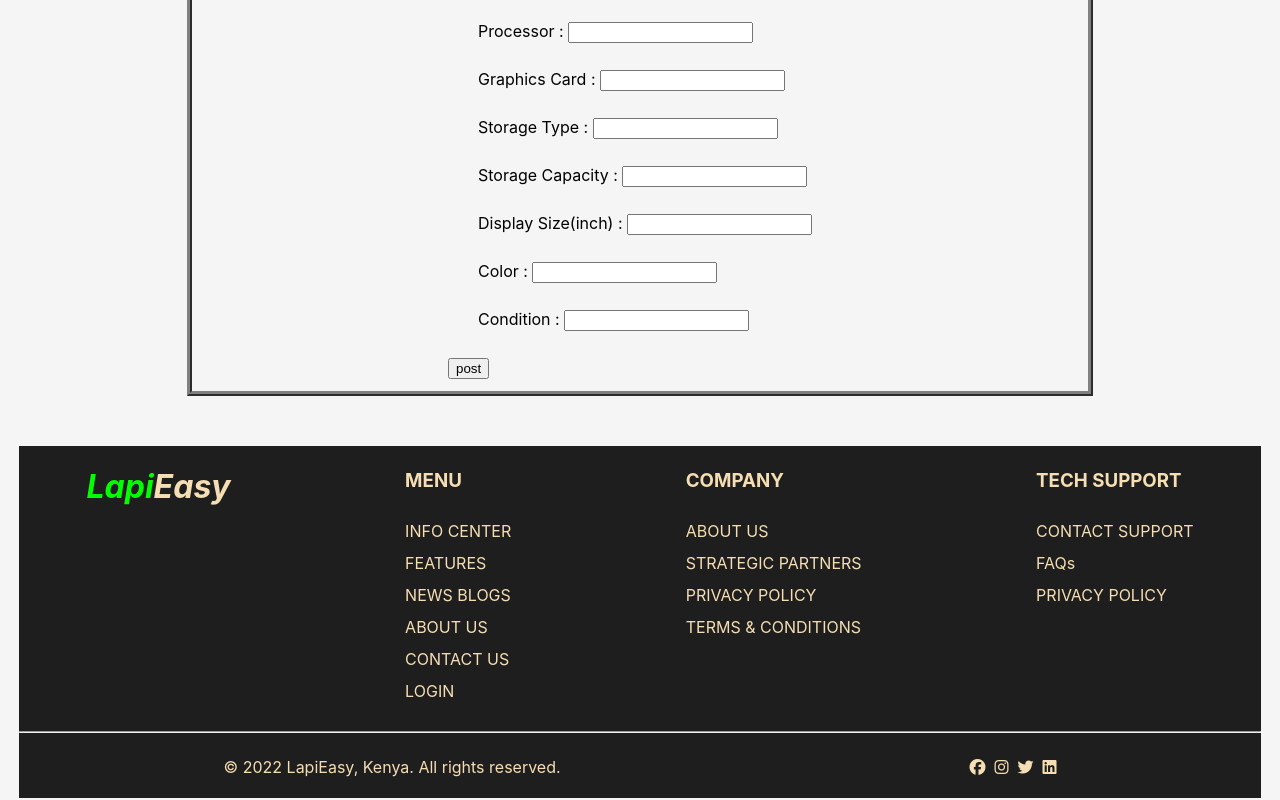
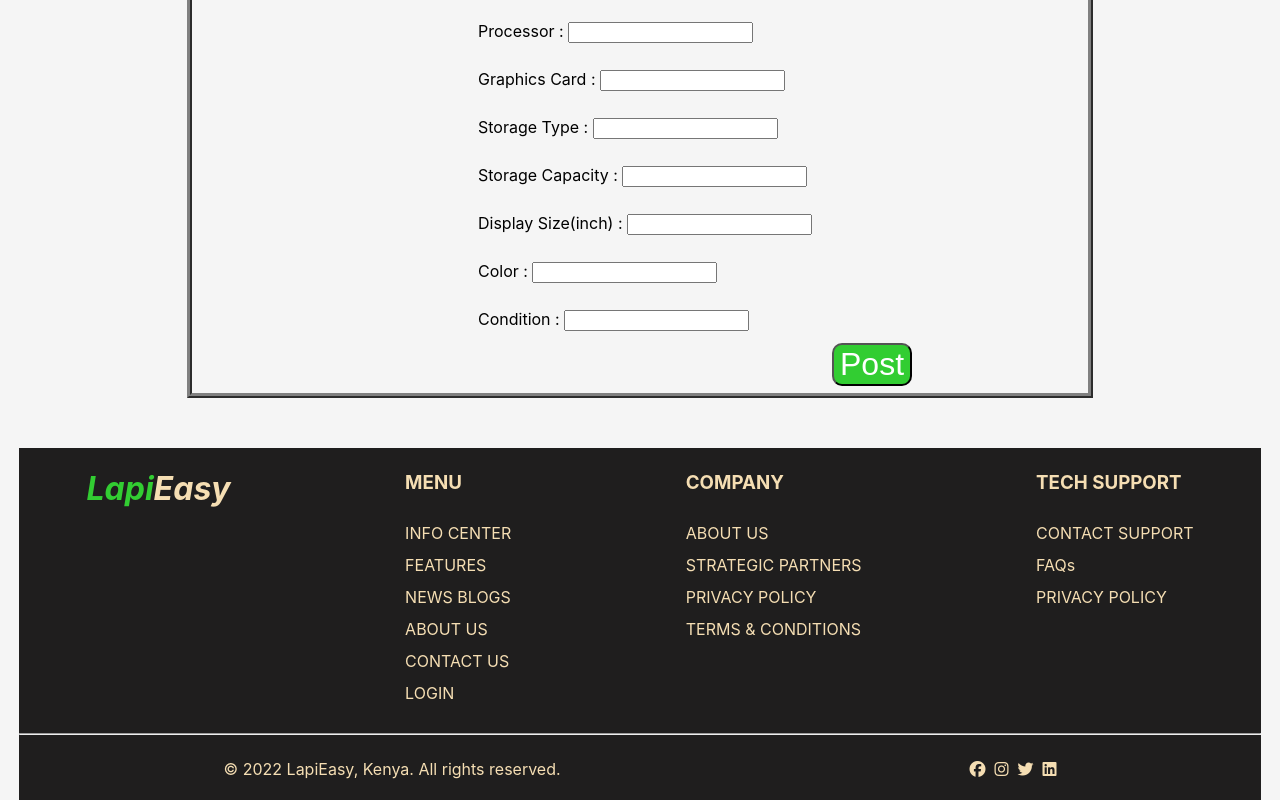
Before and after one commit to Patrick-Njiru/Lapi-Easy, a React (Create React App) app: page /sell in a window 1280 px wide. Shown: the part 695-1495 px from the top of the page. Built offline with nearby package versions, Linux system fonts and the light colour scheme; no server answers.

Commit message:
Style the submit input and modify file.

```diff
--- a/src/components/Sell.js
+++ b/src/components/Sell.js
@@ -51,7 +51,7 @@ function Sell() {
                 Condition : <input type='text' required />
               </label>
           </section>
-          <input id='submit' type='submit' value='post' />
+          <input id='submit' type='submit' value='Post' />
         </div>
       </form>
     </div>
--- a/src/index.css
+++ b/src/index.css
@@ -36,9 +36,6 @@ body {
   text-decoration: underline;
   font-size: x-large;
 }
-.navbar a:active {
-  color: black;
-}
 .navlinks {
   display: flex;
   justify-content: space-evenly;
@@ -47,7 +44,7 @@ body {
 
 /* Home */
 main.about {
-  border: 2px solid lime;
+  border: 2px solid limegreen;
   width: 50vw;
   border-radius: 20%;
   text-align: center;
@@ -69,7 +66,7 @@ main.about {
   background-size: cover;
 }
 .about h2 {
-  color: lime;
+  color: limegreen;
 }
 a.products {
   display: inline-block;
@@ -104,7 +101,7 @@ footer ul {
   line-height: 2em;
 }
 footer span {
-  color: lime;
+  color: limegreen;
 }
 
 /* Laptops */
@@ -125,7 +122,7 @@ footer span {
   justify-content: space-between;
 }
 .buttons button {
-  background-color: lime;
+  background-color: limegreen;
   font-size: 1em;
 }
 .laptops main {
@@ -160,3 +157,14 @@ label {
 .sell section h3 {
   margin-left: 80px;
 }
+#submit {
+  position: relative;
+  left: 60%;
+  font-size: xx-large;
+  background-color: limegreen;
+  color: white;
+  border-radius: 10px;
+}
+#submit:active {
+  color: black;
+}
```
